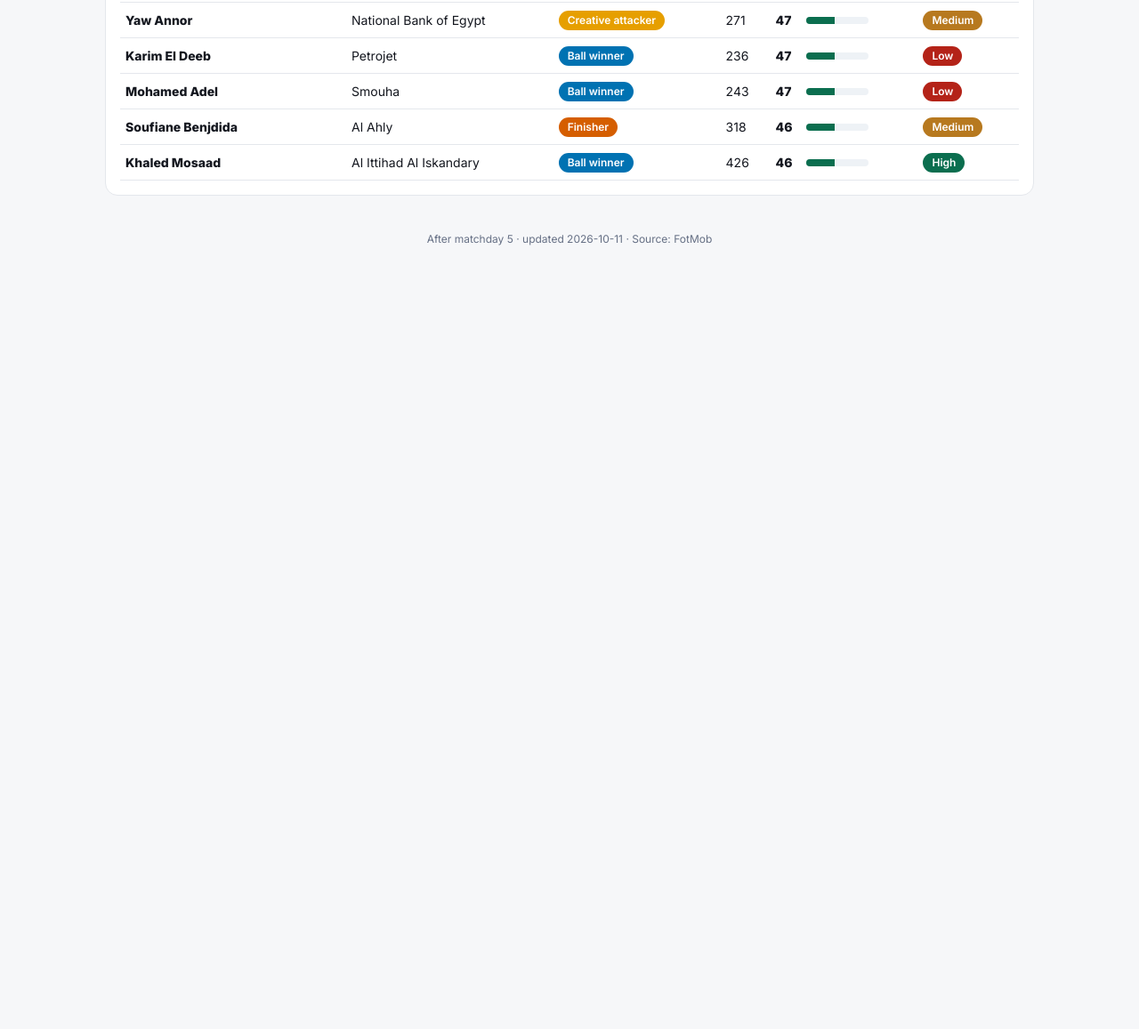
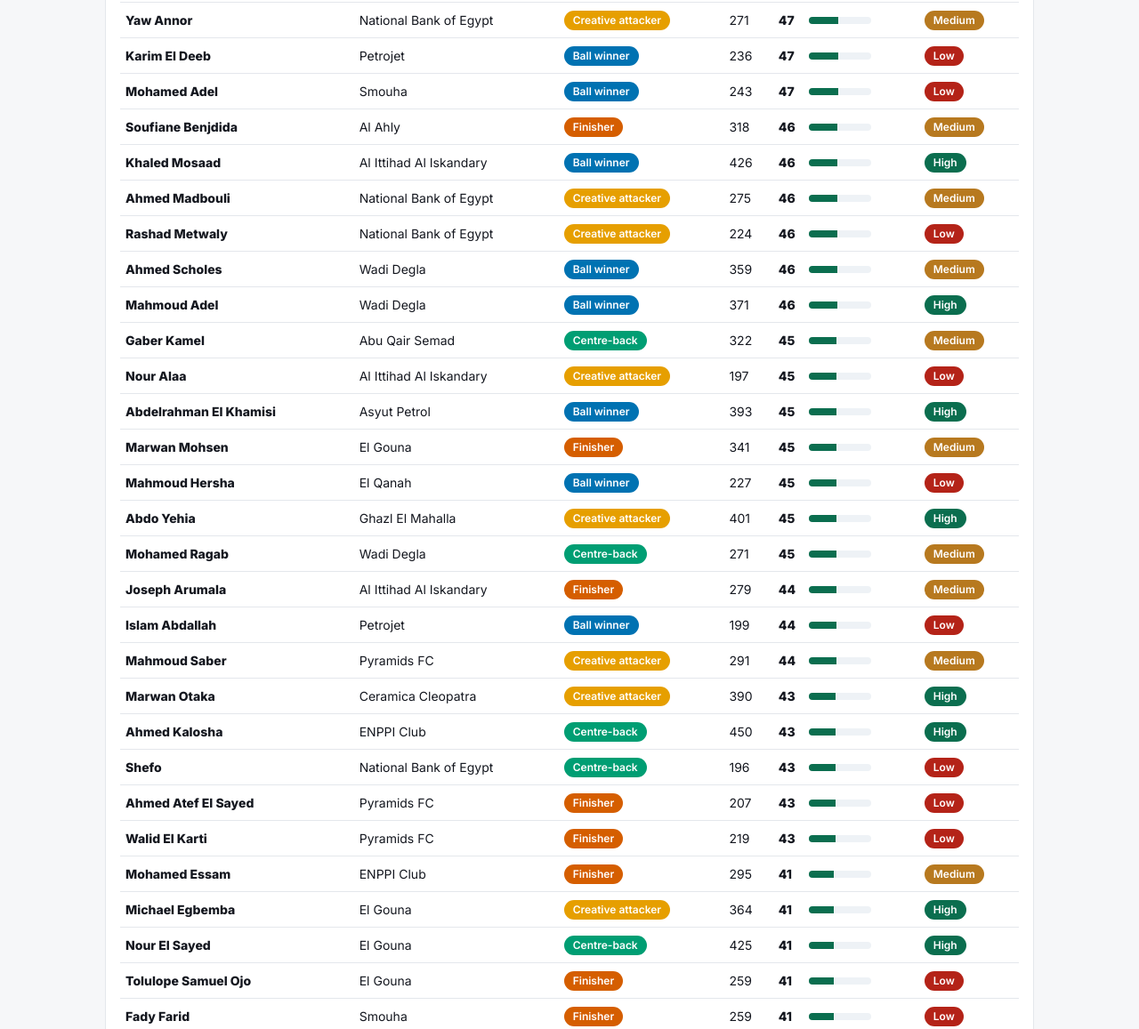
Before and after one commit to Ahmadnasser5/scout_Egyptian_League_players, a plain HTML site: page index.html in a window 1280 px wide. Shown: the part 4924-6081 px from the top of the page at 89% size. Before the commit the page ends 5224 px from the top, so only its background shows below. Drawn offline with Linux system fonts and the light colour scheme.

Commit message:
Remove copy indication from page title

```diff
--- a/index.html
+++ b/index.html
@@ -1,4 +1,4 @@
-<!DOCTYPE html><html lang="en"><head><meta charset="utf-8"><title>Football Player AI — Egyptian Premier League (Copy)</title>
+<!DOCTYPE html><html lang="en"><head><meta charset="utf-8"><title>Football Player AI — Egyptian Premier League</title>
 <meta name="viewport" content="width=device-width,initial-scale=1,viewport-fit=cover">
 <link href="https://fonts.googleapis.com/css2?family=Inter:wght@400;600;800&family=Cairo:wght@400;700&display=swap" rel="stylesheet">
 <style>
@@ -79,7 +79,7 @@
  const draw=()=>{const q=S.q.toLowerCase();const rows=P.filter(p=>p.m>=S.min&&(!S.role||p.r==S.role)&&(!S.team||p.t==S.team)&&(!q||(p.n+' '+p.t).toLowerCase().includes(q)))
   .sort((a,b)=>{const A=S.sort=='n'?a.n:S.sort=='t'?a.t:a[S.sort],B=S.sort=='n'?b.n:S.sort=='t'?b.t:b[S.sort];return(A>B?1:A<B?-1:0)*S.dir});
   $('#tb').innerHTML=`<table><tr>${[['n','player'],['t','team'],['r','role'],['m','min'],['imp','imp']].map(([k,l])=>`<th data-k="${k}">${t(l)}${S.sort==k?(S.dir>0?' ▲':' ▼'):''}</th>`).join('')}<th>${t('conf')}</th></tr>
-  ${rows.slice(0,120).map(p=>`<tr class="row" onclick="location.hash='#/p/${p.id}'"><td><b>${p.n}</b></td><td>${p.t}</td><td>${badge(p.r)}</td><td>${p.m}</td><td><div style="display:flex;gap:8px;align-items:center"><b style="width:26px">${p.imp}</b><div class="bar"><i style="width:${p.imp}%"></i></div></div></td><td>${cbadge(p.m)}</td></tr>`).join('')}</table>`;
+  ${rows.map(p=>`<tr class="row" onclick="location.hash='#/p/${p.id}'"><td><b>${p.n}</b></td><td>${p.t}</td><td>${badge(p.r)}</td><td>${p.m}</td><td><div style="display:flex;gap:8px;align-items:center"><b style="width:26px">${p.imp}</b><div class="bar"><i style="width:${p.imp}%"></i></div></div></td><td>${cbadge(p.m)}</td></tr>`).join('')}</table>`;
   document.querySelectorAll('th[data-k]').forEach(h=>h.onclick=()=>{const k=h.dataset.k;S.dir=S.sort==k?-S.dir:-1;S.sort=k;draw()})};
  $('#q').oninput=e=>{S.q=e.target.value;draw()};$('#fr').onchange=e=>{S.role=e.target.value;draw()};$('#ft').onchange=e=>{S.team=e.target.value;draw()};$('#fm').onchange=e=>{S.min=+e.target.value;draw()};draw()}
 function player(id){const p=byId[id];if(!p)return explorer();const ks=RK[p.r],g=G[p.r];const sk=SK.filter(k=>!/dribbles/.test(k)||true).map(k=>[k,p.pc[k]]).sort((a,b)=>b[1]-a[1]);
```
